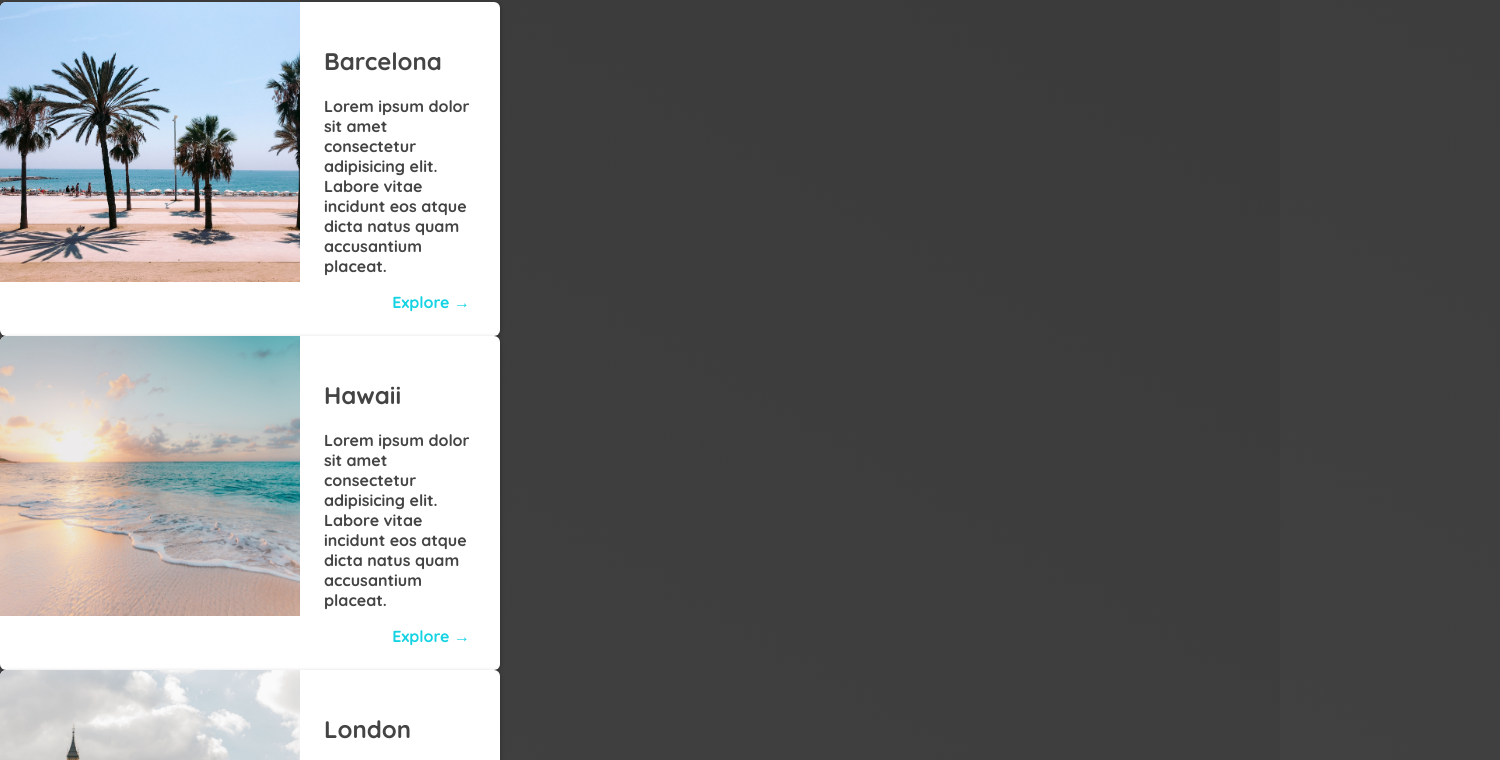
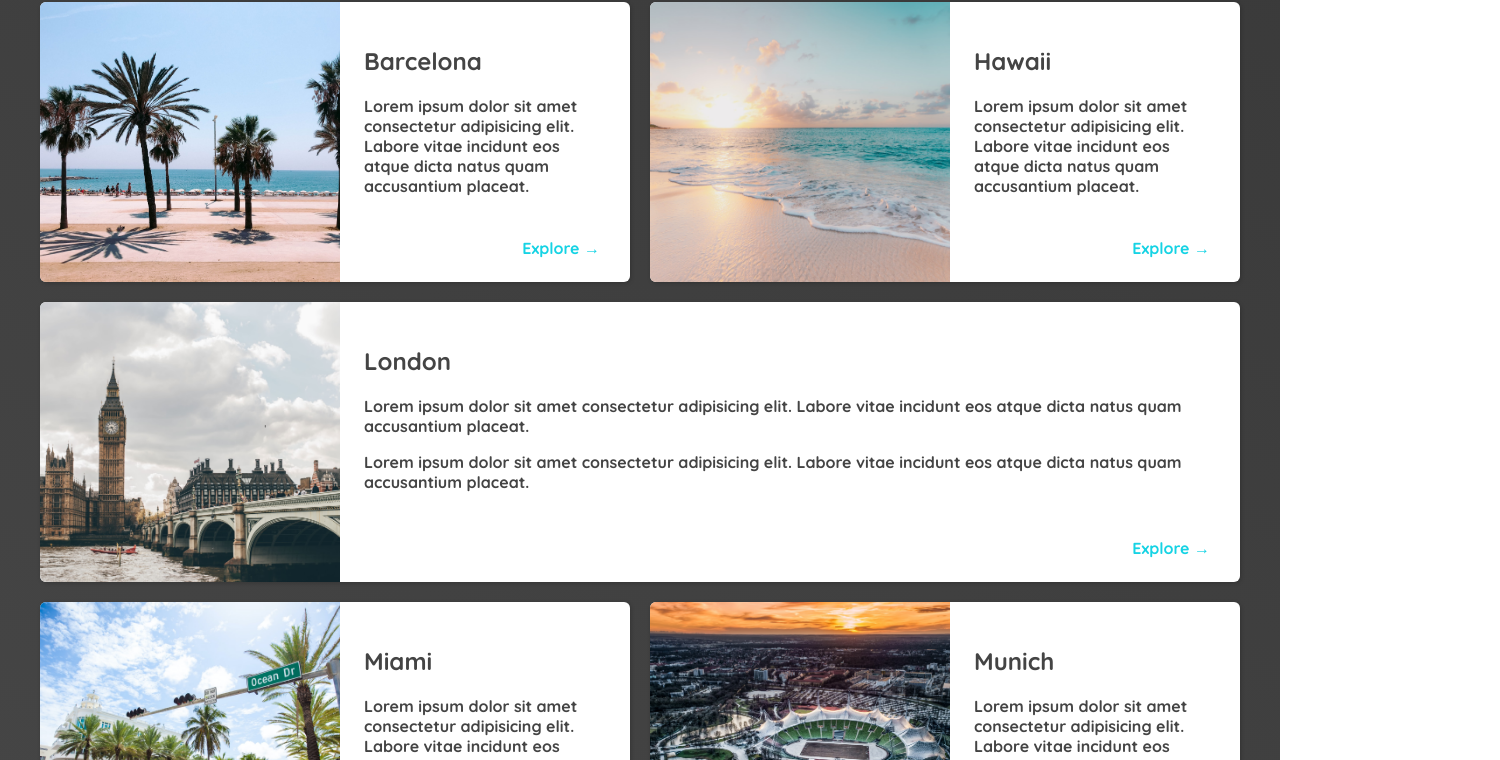
Before and after one commit to y5ngkim/my-travel-page, a plain HTML site: page places.html in a window 1280 px wide. Shown: the part 97-857 px from the top of the page, 1500 px wide, since content can reach past the window. Drawn offline with Linux system fonts and the light colour scheme.

Commit message:
finished Destinations page by adding flex box and grid

```diff
--- a/places.css
+++ b/places.css
@@ -1,15 +1,31 @@
 body {
   background: linear-gradient(30deg, rgb(77, 77, 77), rgb(58, 58, 58));
   color: rgb(68, 68, 68);
+}
+
+#page-logo a {
+  color: rgb(183, 230, 235);
 }
 
 header {
   position: static;
 }
 
+header a {
+  color: rgb(183, 230, 235);
+}
+
+header nav a:hover {
+    background-color: rgb(183, 230, 235);
+    color: rgb(59, 59, 59);
+}
+
 main ul {
-    width: 1500px;
-    margin: 0 auto;
+  width: 1200px;
+  margin: 0 auto 48px auto;
+  display: grid;
+  grid-template-columns: 1fr 1fr;
+  gap: 20px 20px;
 }
 
 main li {
@@ -18,7 +34,10 @@ main li {
   box-shadow: 1px 1px 4px rgba(0, 0, 0, 0.2);
   border-radius: 6px;
   overflow: hidden;
-    width: 500px;
+}
+
+main li:nth-of-type(3) {
+  grid-column: 1 / span 2;
 }
 
 main li img {
@@ -34,6 +53,10 @@ main li img {
   justify-content: space-between;
 }
 
+/* .item-content h2 {
+    margin: 0;
+} */
+
 /* 개인적으로 추가 */
 .item-content P {
   font-weight: 600;
@@ -46,7 +69,7 @@ main li img {
 .actions a {
   text-decoration: none;
   color: rgb(22, 211, 228);
-    font-weight: bold;          /* 개인적으로 추가 */
+  font-weight: bold; /* 개인적으로 추가 */
   border-radius: 5px;
   padding: 6px;
 }
--- a/shared.css
+++ b/shared.css
@@ -49,7 +49,7 @@ header a {
   border-radius: 6px;
 }
 
-header a:hover {
+header nav a:hover {
   color: rgb(77, 77, 77);
   background-color: rgb(255, 251, 0);
 }
```
Lines whose indentation alone changed are shown as unchanged.
